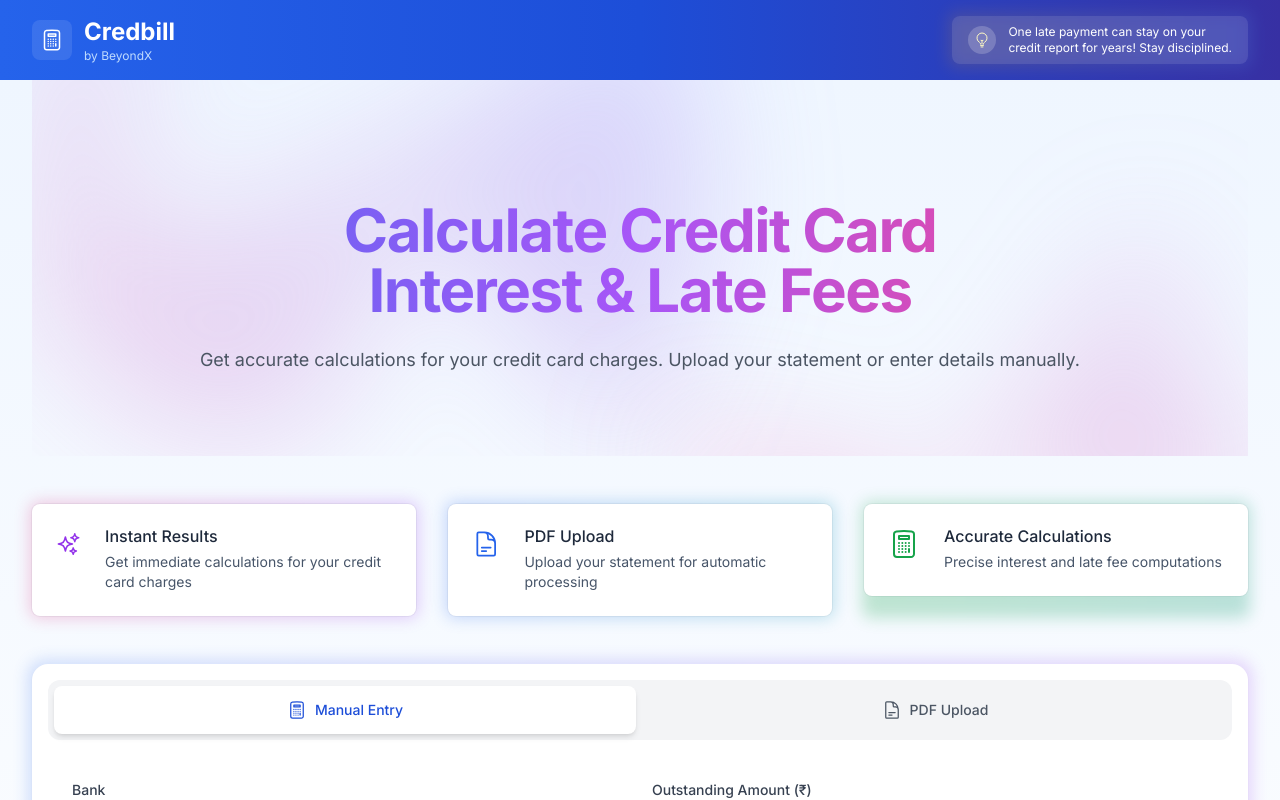
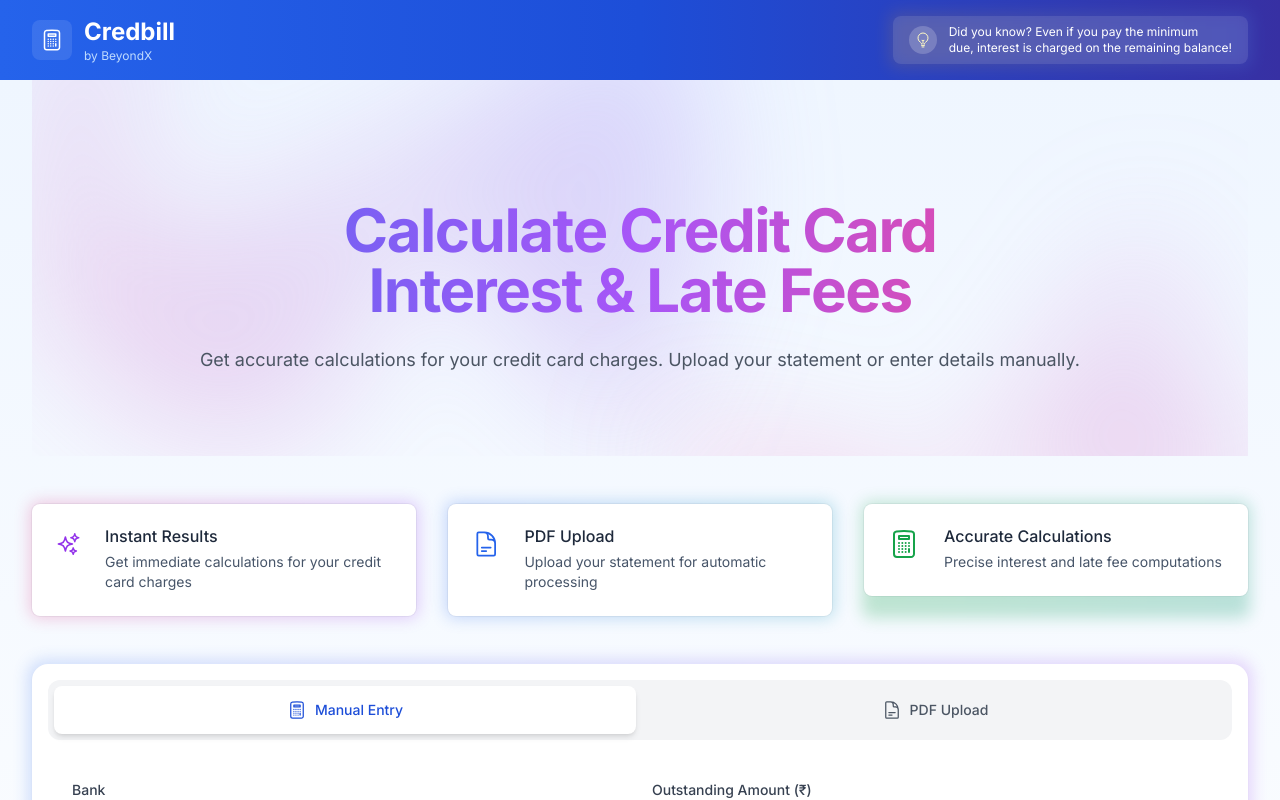
Before and after one commit to credintcal/credintcal, a Next.js app: page / in a window 1280 px wide. Shown: the top 800 px of the page. Built offline with nearby package versions, Linux system fonts and the light colour scheme.

Commit message:
Update financial tips to show specific tip on first visit

```diff
--- a/app/components/FinancialTip.tsx
+++ b/app/components/FinancialTip.tsx
@@ -15,6 +15,9 @@ const financialTips = [
   "Track your spending! Small purchases add up quickly when paid with a credit card.",
   "Pay off your dues before the statement date to maximize your interest-free period!"
 ];
+
+// Default tip to show on first visit
+const DEFAULT_TIP = "Did you know? Even if you pay the minimum due, interest is charged on the remaining balance!";
 
 // Function to break text into chunks preserving words
 function splitTextIntoChunks(text: string, numChunks: number): string[] {
@@ -36,11 +39,26 @@ function splitTextIntoChunks(text: string, numChunks: number): string[] {
 export default function FinancialTip() {
   const [tipLines, setTipLines] = useState<string[]>([]);
 
-  // Set a random tip on page load or refresh
+  // Set tip based on whether this is first visit or refresh
   useEffect(() => {
-    const randomIndex = Math.floor(Math.random() * financialTips.length);
-    const randomTip = financialTips[randomIndex];
-    setTipLines(splitTextIntoChunks(randomTip, 2));
+    // Check if browser environment is available (for localStorage)
+    if (typeof window !== 'undefined') {
+      const hasVisitedBefore = localStorage.getItem('hasVisitedBefore');
+
+      let tipToShow = DEFAULT_TIP;
+
+      // If user has visited before, show random tip
+      if (hasVisitedBefore) {
+        const otherTips = financialTips.filter(tip => tip !== DEFAULT_TIP);
+        const randomIndex = Math.floor(Math.random() * otherTips.length);
+        tipToShow = otherTips[randomIndex];
+      } else {
+        // Set flag for future visits
+        localStorage.setItem('hasVisitedBefore', 'true');
+      }
+
+      setTipLines(splitTextIntoChunks(tipToShow, 2));
+    }
   }, []);
 
   if (tipLines.length === 0) return null;
```
